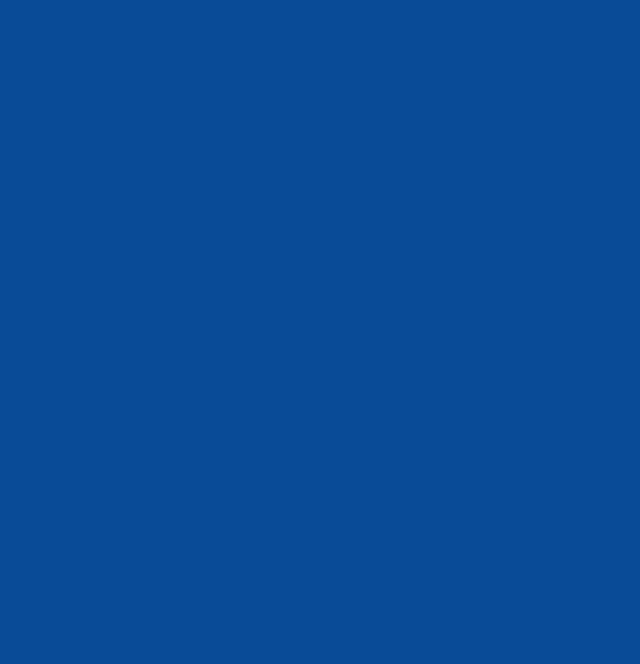
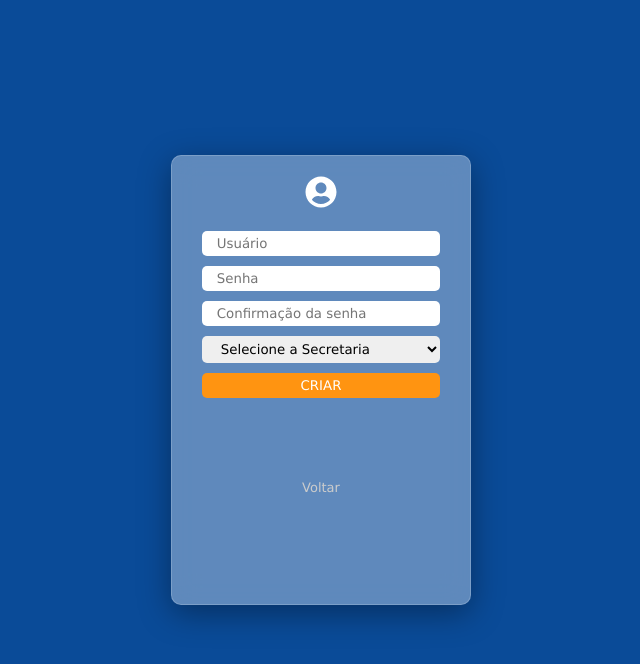
Before and after one commit to thiagodau/chamados, a React (Vite) app: page /createUser in a window 1280 px wide. Before the commit this address had no page. Shown: the top 664 px of the page, without its empty margins (319-959 px from the left). Built offline with nearby package versions, Linux system fonts and the light colour scheme.

Commit message:
Added Page CreateUser with Features and Validation Done

```diff
--- a/package.json
+++ b/package.json
@@ -12,7 +12,7 @@
     "react": "^17.0.2",
     "react-dom": "^17.0.2",
     "react-icons": "^4.3.1",
-    "react-router-dom": "^6.2.2"
+    "react-router-dom": "^6.3.0"
   },
   "devDependencies": {
     "@types/react": "^17.0.33",
--- a/src/AppRoutes.tsx
+++ b/src/AppRoutes.tsx
@@ -7,6 +7,7 @@ import {
 import { VisaoGeral } from './pages/VisaoGeral'
 import { OpenTicket } from './pages/OpenTicket'
 import { Dashboard } from './pages/Dashboard'
+import { CreateUser } from './pages/CreateUser'
 import { Login } from './pages/Login'
 
 export function AppRoutes() {
@@ -17,6 +18,7 @@ export function AppRoutes() {
         <Route path='/abrirchamado' element={<OpenTicket />} />
         <Route path='/dashboard' element={<Dashboard />} />
         <Route path='/login' element={<Login />} />
+        <Route path='/createUser' element={<CreateUser />} />
       </Routes>
     </Router>
   )
--- a/src/components/Header.tsx
+++ b/src/components/Header.tsx
@@ -1,7 +1,9 @@
+
+import { useEffect, useState } from 'react';
+import { Link } from "react-router-dom";
+
 import { HeaderButtons } from './HeaderButtons'
 
-import { Link } from "react-router-dom";
-import { useEffect, useState } from 'react';
 import logoPrefeitura from '../assets/logo-aquidauana.png'
 
 import './Header.css'
@@ -26,6 +28,18 @@ export function Header(props: HeaderProps) {
       <img src={logoPrefeitura} alt="Prefeitura de Aquidauana" width={'120px'} />
 
       <h1>Sistema de Gestão de Chamados</h1>
+      {
+        localStorage.getItem('@user')?.length as any > 1 ?
+          <Link to={'/dashboard'} style={{ color: '#ccc' }}>Oi {localStorage.getItem('@user')}, acesse o Dashboard aqui.
+          </Link>
+
+          :
+          <div>
+            <Link to={'/login'} style={{ color: '#ccc' }}>Login</Link>
+            &nbsp;
+            <Link to={'/createUser'} style={{ color: '#ccc' }}>Criar Usuário</Link>
+          </div>
+      }
       <div className='header-content'>
         <HeaderButtons text='Total de Chamados' amount={props.amountTotal} />
         <HeaderButtons text='Chamados em Aberto' amount={props.amountOpen} />
--- /dev/null
+++ b/src/pages/CreateUser.css
@@ -0,0 +1,81 @@
+.create {
+  display: flex;
+  width: 100%;
+  height: 90vh;
+  justify-content: center;
+  align-items: center;
+  text-align: center;
+}
+
+.create-form {
+  display: block;
+  width: 300px;
+  height: 450px;
+  background: rgba(255, 255, 255, 0.35);
+  box-shadow: 0 8px 32px 0 rgba(0, 0, 4, 0.37);
+  backdrop-filter: blur(13.5px);
+  -webkit-backdrop-filter: blur(13.5px);
+  border-radius: 10px;
+  border: 1px solid rgba(255, 255, 255, 0.18);
+}
+
+.create-form h1 {
+  color: #fff;
+  margin: 10px;
+  padding-top: 10px;
+}
+
+.create-form input,
+.create-form select {
+  color: #000;
+  width: 80%;
+  margin: 5px;
+  padding: 5px;
+  padding-left: 15px;
+  border: none;
+  border-radius: 5px;
+}
+
+.create-form button {
+  width: 80%;
+  margin: 5px;
+  padding: 5px;
+  color: #fff;
+  background-color: #ff9411;
+  border: none;
+  border-radius: 5px;
+  cursor: pointer;
+}
+
+.create-form button:hover {
+  background-color: #e47f03;
+}
+
+.create-form img {
+  visibility: hidden;
+  animation-duration: 200ms;
+}
+
+.create-form p {
+  font-size: small;
+  color: #e2044a;
+  visibility: hidden;
+}
+
+@keyframes treme {
+  0% {
+    margin-left: 0;
+  }
+  25% {
+    margin-left: 10px;
+  }
+  50% {
+    margin-left: 0;
+  }
+  75% {
+    margin-left: -10px;
+  }
+  100% {
+    margin-left: 0;
+  }
+}
--- /dev/null
+++ b/src/pages/CreateUser.tsx
@@ -0,0 +1,143 @@
+import { useState } from 'react';
+import { Link } from 'react-router-dom';
+import { push, ref, query, onValue } from 'firebase/database';
+import { database } from '../services/firebase';
+
+import { FaUserCircle } from 'react-icons/fa'
+
+import loading from '../assets/loop.gif';
+
+import './CreateUser.css'
+
+export function CreateUser() {
+  const options = [
+    'Selecione a Secretaria',
+    'Secretaria de Obras',
+    'Secretaria de Educação',
+    'Secretaria de Saúde',
+    'Assistencia Social',
+    'Prefeitura'
+  ];
+
+  const [usuario, setUsuario] = useState('');
+  const [password, setPassword] = useState('');
+  const [confirmPassword, setConfirmPassword] = useState('');
+  const [sector, setSector] = useState('');
+
+  function validationInputs(usuario: string, password: string, confirmPassword: string, sector: string) {
+    let objectUser = {
+      user: '',
+      password: '',
+      sector: '',
+      userTypes: 'public'
+    }
+
+    if (usuario && password && confirmPassword && sector) {
+      if (usuario.includes(' ') || password.includes(' ') || usuario == '' || password == '') {
+        alert('Usuário e/ou Senha não podem conter espaços em branco, verifique.')
+        animation()
+      } else if (password === confirmPassword) {
+        if (sector == 'Selecione a Secretaria') {
+          alert('Selecione uma secretaria vinculada a você.')
+          animation()
+        } else {
+          if (verifyUserExist(usuario)) {
+            alert(usuario + ' esse usuário já existe, tente outro.')
+            animation()
+          } else {
+            objectUser.user = usuario;
+            objectUser.password = password;
+            objectUser.sector = sector;
+
+            creationUser(objectUser);
+            document.getElementById('loading')!.style.visibility = 'visible';
+
+            objectUser.user = '';
+            objectUser.password = '';
+            objectUser.sector = '';
+          }
+
+        }
+      } else {
+        alert('As senhas não conferem, verifique.')
+        animation()
+      }
+    } else {
+      alert('Não pode haver campos vazios.')
+      animation()
+    }
+  }
+
+  function creationUser(user: Object) {
+    /** send data to databse **/
+    push(ref(database, 'users'), { user }).then(
+      () => {
+        alert('PARABÉNS, Seu usuário foi criado, você será redirecionado para tela de login.')
+        window.location.replace('/login')
+      }
+    ).catch(error => {
+      alert('Aconteceu algo de errado, consulte o console do navegador.')
+      console.log(error)
+    })
+  }
+
+  const verifyUserExist = (user: string) => {
+    const dbRef = ref(database, 'users');
+    const Query = query(dbRef)
+    let result = null;
+
+    onValue(Query, (snapshot) => {
+      snapshot.forEach((child) => {
+        let values = child.val()
+
+        if (values.user.user === user) {
+          result = true;
+          animationLoading();
+          return result;
+        } else {
+          result = false;
+        }
+      })
+    })
+
+    return result;
+  }
+
+  const animation = () => {
+    document.getElementById('form')!.style.animation = "treme 0.1s"
+    document.getElementById('form')!.style.animationIterationCount = "2"
+    document.getElementById('form')!.style.animationDuration = "200ms"
+    setTimeout(function () {
+      document.getElementById('form')!.style.animation = "none"
+    }, 500)
+  }
+
+  const animationLoading = () => {
+    document.getElementById('loading')!.style.visibility = 'hidden';
+  }
+
+  return (
+    <div>
+      <div className="create">
+        <div id="form" className="create-form">
+          <h1><FaUserCircle /></h1>
+          <input placeholder="Usuário" type="text" onChange={(e) => { setUsuario(e.target.value) }} />
+          <input placeholder="Senha" type="password" onChange={(e) => { setPassword(e.target.value) }} />
+          <input placeholder="Confirmação da senha" type="password" onChange={(e) => { setConfirmPassword(e.target.value) }} />
+
+          <select id="inputSector" value={sector} onChange={(e) => setSector(e.target.value)}>
+            {options.map((item, key) =>
+              <option key={key} value={item}>{item}</option>
+            )}
+          </select>
+
+          <button onClick={() => { validationInputs(usuario, password, confirmPassword, sector) }}>CRIAR</button>
+          <img id="loading" src={loading} width="70px" alt="Loading..." />
+          <div>
+            <Link to={'/'} style={{ color: '#ccc', fontSize: 'small', textDecoration: 'none' }}>Voltar</Link>
+          </div>
+        </div>
+      </div>
+    </div>
+  )
+}
```
Also changed, not shown: 1 other file (tests, documents, lock files or other folders).
